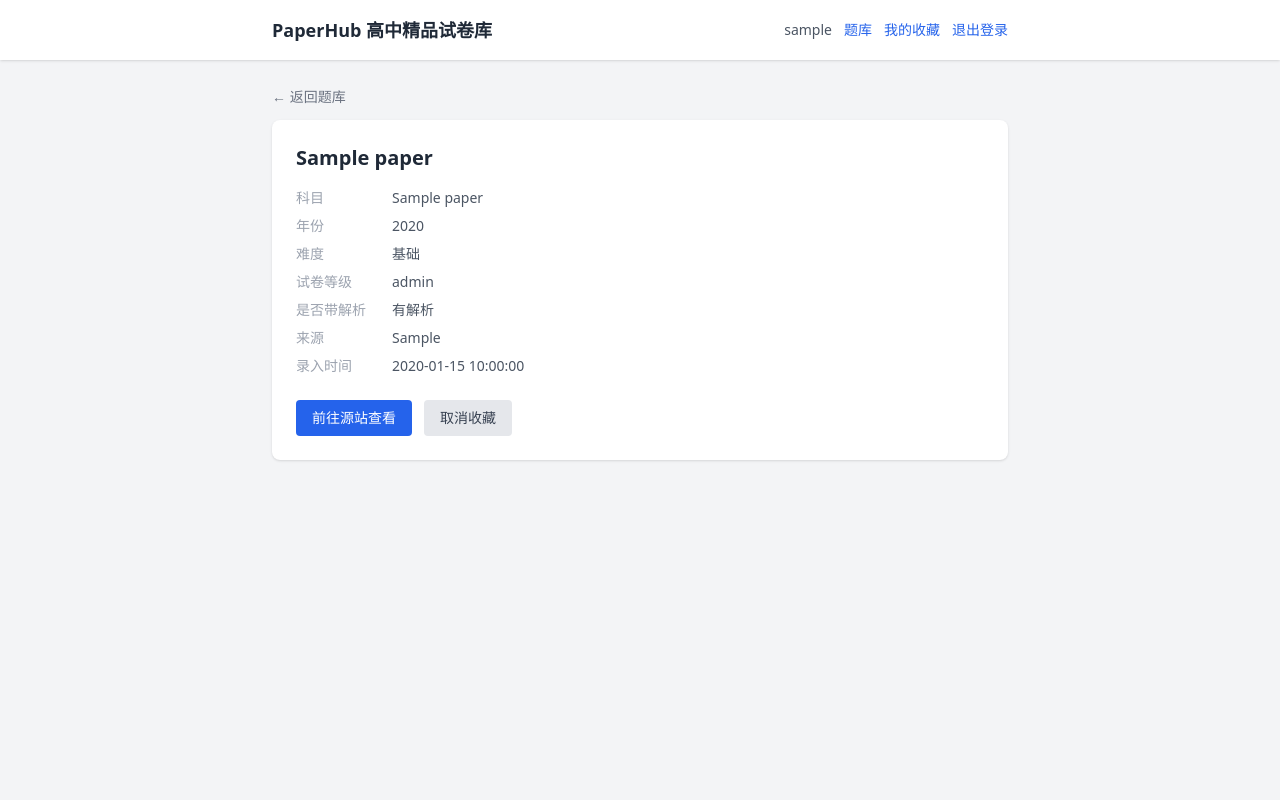
After one commit to yjk11-bit/paperhub, a Flask app: page /paper/1 in a window 1280 px wide. The commit adds this page. Run offline with Flask 3, Linux system fonts and the light colour scheme; the visitor is signed in with stand-in values (Sample User, id 1); tables that the repository leaves empty hold one stand-in row (values such as "Sample post"); some libraries are stand-ins or nearby versions.

Commit message:
Step‑3: implement paper detail and collect module

```diff
--- a/app.py
+++ b/app.py
@@ -4,7 +4,7 @@
 """
 from functools import wraps
 
-from flask import Flask, redirect, render_template, request, session, url_for
+from flask import Flask, abort, redirect, render_template, request, session, url_for
 
 import config
 import models
@@ -71,6 +71,61 @@ def index():
     )
 
 
+@app.route("/paper/<int:paper_id>")
+@login_required
+def paper_detail(paper_id):
+    """试卷详情页（需登录）：展示完整试卷信息 + 收藏/取消收藏。"""
+    paper = models.get_paper_by_id(app.config["DATABASE"], paper_id)
+    if paper is None:
+        abort(404)
+    collected = models.is_collected(
+        app.config["DATABASE"], session["user_id"], paper_id
+    )
+    return render_template(
+        "paper_detail.html",
+        username=session.get("username"),
+        paper=paper,
+        collected=collected,
+        difficulties=models.DIFFICULTIES,
+    )
+
+
+@app.route("/paper/<int:paper_id>/collect", methods=["POST"])
+@login_required
+def toggle_collect(paper_id):
+    """收藏/取消收藏切换（需登录）：同一用户不会重复收藏同一份试卷。"""
+    if models.get_paper_by_id(app.config["DATABASE"], paper_id) is None:
+        abort(404)
+    user_id = session["user_id"]
+    if models.is_collected(app.config["DATABASE"], user_id, paper_id):
+        models.remove_collect(app.config["DATABASE"], user_id, paper_id)
+    else:
+        models.add_collect(app.config["DATABASE"], user_id, paper_id)
+    return redirect(url_for("paper_detail", paper_id=paper_id))
+
+
+@app.route("/collects")
+@login_required
+def my_collects():
+    """我的收藏（需登录）：分页展示当前登录用户收藏的试卷。"""
+    try:
+        page = int(request.args.get("page", 1))
+    except ValueError:
+        page = 1
+    papers, total, total_pages = models.query_user_collects(
+        app.config["DATABASE"], session["user_id"], page=page, per_page=10
+    )
+    return render_template(
+        "collects.html",
+        username=session.get("username"),
+        papers=papers,
+        page=page,
+        total=total,
+        total_pages=total_pages,
+        difficulties=models.DIFFICULTIES,
+    )
+
+
 @app.route("/register", methods=["GET", "POST"])
 def register():
     """用户注册：用户名不能重复，用户名、密码不能为空，密码哈希存储。"""
--- a/models.py
+++ b/models.py
@@ -162,3 +162,80 @@ def query_papers(db_path, keyword=None, subject=None, difficulty=None,
         return rows, total, total_pages
     finally:
         conn.close()
+
+
+def get_paper_by_id(db_path, paper_id):
+    """按 id 查询单条试卷，不存在返回 None。"""
+    conn = get_db(db_path)
+    try:
+        return conn.execute(
+            "SELECT * FROM paper WHERE id = ?", (paper_id,)
+        ).fetchone()
+    finally:
+        conn.close()
+
+
+def is_collected(db_path, user_id, paper_id):
+    """判断用户是否已收藏该试卷。"""
+    conn = get_db(db_path)
+    try:
+        row = conn.execute(
+            "SELECT 1 FROM collect WHERE user_id = ? AND paper_id = ?",
+            (user_id, paper_id),
+        ).fetchone()
+        return row is not None
+    finally:
+        conn.close()
+
+
+def add_collect(db_path, user_id, paper_id):
+    """收藏试卷。已收藏时拦截不重复插入，返回 False；成功返回 True。"""
+    conn = get_db(db_path)
+    try:
+        if conn.execute(
+            "SELECT 1 FROM collect WHERE user_id = ? AND paper_id = ?",
+            (user_id, paper_id),
+        ).fetchone():
+            return False
+        conn.execute(
+            "INSERT INTO collect (user_id, paper_id) VALUES (?, ?)",
+            (user_id, paper_id),
+        )
+        conn.commit()
+        return True
+    finally:
+        conn.close()
+
+
+def remove_collect(db_path, user_id, paper_id):
+    """取消收藏。返回是否确实删除了记录。"""
+    conn = get_db(db_path)
+    try:
+        cur = conn.execute(
+            "DELETE FROM collect WHERE user_id = ? AND paper_id = ?",
+            (user_id, paper_id),
+        )
+        conn.commit()
+        return cur.rowcount > 0
+    finally:
+        conn.close()
+
+
+def query_user_collects(db_path, user_id, page=1, per_page=10):
+    """分页查询用户收藏的试卷（JOIN paper），返回 (papers, total, total_pages)。"""
+    conn = get_db(db_path)
+    try:
+        total = conn.execute(
+            "SELECT COUNT(*) FROM collect WHERE user_id = ?", (user_id,)
+        ).fetchone()[0]
+        total_pages = max(1, math.ceil(total / per_page))
+        page = min(max(1, page), total_pages)
+        rows = conn.execute(
+            "SELECT paper.* FROM collect JOIN paper ON paper.id = collect.paper_id"
+            " WHERE collect.user_id = ?"
+            " ORDER BY collect.collect_time DESC, collect.id DESC LIMIT ? OFFSET ?",
+            (user_id, per_page, (page - 1) * per_page),
+        ).fetchall()
+        return rows, total, total_pages
+    finally:
+        conn.close()
--- a/templates/index.html
+++ b/templates/index.html
@@ -12,6 +12,7 @@
       <h1 class="text-lg font-bold text-gray-800">PaperHub 高中精品试卷库</h1>
       <div class="text-sm text-gray-600 flex items-center gap-3">
         <span>{{ username }}</span>
+        <a href="{{ url_for('my_collects') }}" class="text-blue-600 hover:underline">我的收藏</a>
         <a href="{{ url_for('logout') }}" class="text-blue-600 hover:underline">退出登录</a>
       </div>
     </div>
@@ -54,7 +55,7 @@
       <ul class="divide-y divide-gray-100 px-4">
         {% for paper in papers %}
         <li class="paper-item py-3">
-          <p class="text-sm font-medium text-gray-800">{{ paper['title'] }}</p>
+          <a href="{{ url_for('paper_detail', paper_id=paper['id']) }}" class="text-sm font-medium text-gray-800 hover:text-blue-600">{{ paper['title'] }}</a>
           <p class="text-xs text-gray-500 mt-1">
             科目：{{ paper['subject'] }} · 年份：{{ paper['year'] }} · 难度：{{ difficulties[paper['difficulty']] }} · 来源：{{ paper['source_school'] or '—' }}
           </p>
--- /dev/null
+++ b/templates/paper_detail.html
@@ -0,0 +1,74 @@
+<!DOCTYPE html>
+<html lang="zh-CN">
+<head>
+  <meta charset="UTF-8">
+  <meta name="viewport" content="width=device-width, initial-scale=1.0">
+  <title>{{ paper['title'] }} - PaperHub</title>
+  <script src="https://cdn.tailwindcss.com"></script>
+</head>
+<body class="min-h-screen bg-gray-100">
+  <header class="bg-white shadow">
+    <div class="max-w-3xl mx-auto px-4 py-4 flex items-center justify-between">
+      <h1 class="text-lg font-bold text-gray-800">PaperHub 高中精品试卷库</h1>
+      <div class="text-sm text-gray-600 flex items-center gap-3">
+        <span>{{ username }}</span>
+        <a href="{{ url_for('index') }}" class="text-blue-600 hover:underline">题库</a>
+        <a href="{{ url_for('my_collects') }}" class="text-blue-600 hover:underline">我的收藏</a>
+        <a href="{{ url_for('logout') }}" class="text-blue-600 hover:underline">退出登录</a>
+      </div>
+    </div>
+  </header>
+
+  <main class="max-w-3xl mx-auto px-4 py-6">
+    <a href="{{ url_for('index') }}" class="text-sm text-gray-500 hover:text-gray-700">&larr; 返回题库</a>
+
+    <div class="bg-white rounded-lg shadow mt-3 p-6">
+      <h2 class="text-xl font-bold text-gray-800">{{ paper['title'] }}</h2>
+      <dl class="mt-4 space-y-2 text-sm text-gray-600">
+        <div class="flex">
+          <dt class="w-24 shrink-0 text-gray-400">科目</dt>
+          <dd>{{ paper['subject'] }}</dd>
+        </div>
+        <div class="flex">
+          <dt class="w-24 shrink-0 text-gray-400">年份</dt>
+          <dd>{{ paper['year'] }}</dd>
+        </div>
+        <div class="flex">
+          <dt class="w-24 shrink-0 text-gray-400">难度</dt>
+          <dd>{{ difficulties[paper['difficulty']] }}</dd>
+        </div>
+        <div class="flex">
+          <dt class="w-24 shrink-0 text-gray-400">试卷等级</dt>
+          <dd>{{ paper['level'] }}</dd>
+        </div>
+        <div class="flex">
+          <dt class="w-24 shrink-0 text-gray-400">是否带解析</dt>
+          <dd>{{ '有解析' if paper['has_answer'] else '无解析' }}</dd>
+        </div>
+        <div class="flex">
+          <dt class="w-24 shrink-0 text-gray-400">来源</dt>
+          <dd>{{ paper['source_school'] or '—' }}</dd>
+        </div>
+        <div class="flex">
+          <dt class="w-24 shrink-0 text-gray-400">录入时间</dt>
+          <dd>{{ paper['create_time'] }}</dd>
+        </div>
+      </dl>
+
+      <div class="mt-6 flex items-center gap-3">
+        <a href="{{ paper['source_url'] }}" target="_blank" rel="noopener noreferrer"
+           class="bg-blue-600 hover:bg-blue-700 text-white rounded px-4 py-2 text-sm">前往源站查看</a>
+        {% if collected %}
+        <form method="post" action="{{ url_for('toggle_collect', paper_id=paper['id']) }}">
+          <button type="submit" class="bg-gray-200 hover:bg-gray-300 text-gray-700 rounded px-4 py-2 text-sm">取消收藏</button>
+        </form>
+        {% else %}
+        <form method="post" action="{{ url_for('toggle_collect', paper_id=paper['id']) }}">
+          <button type="submit" class="bg-amber-500 hover:bg-amber-600 text-white rounded px-4 py-2 text-sm">收藏</button>
+        </form>
+        {% endif %}
+      </div>
+    </div>
+  </main>
+</body>
+</html>
```
Also changed, not shown: templates/collects.html (added, +66 -0 lines).
